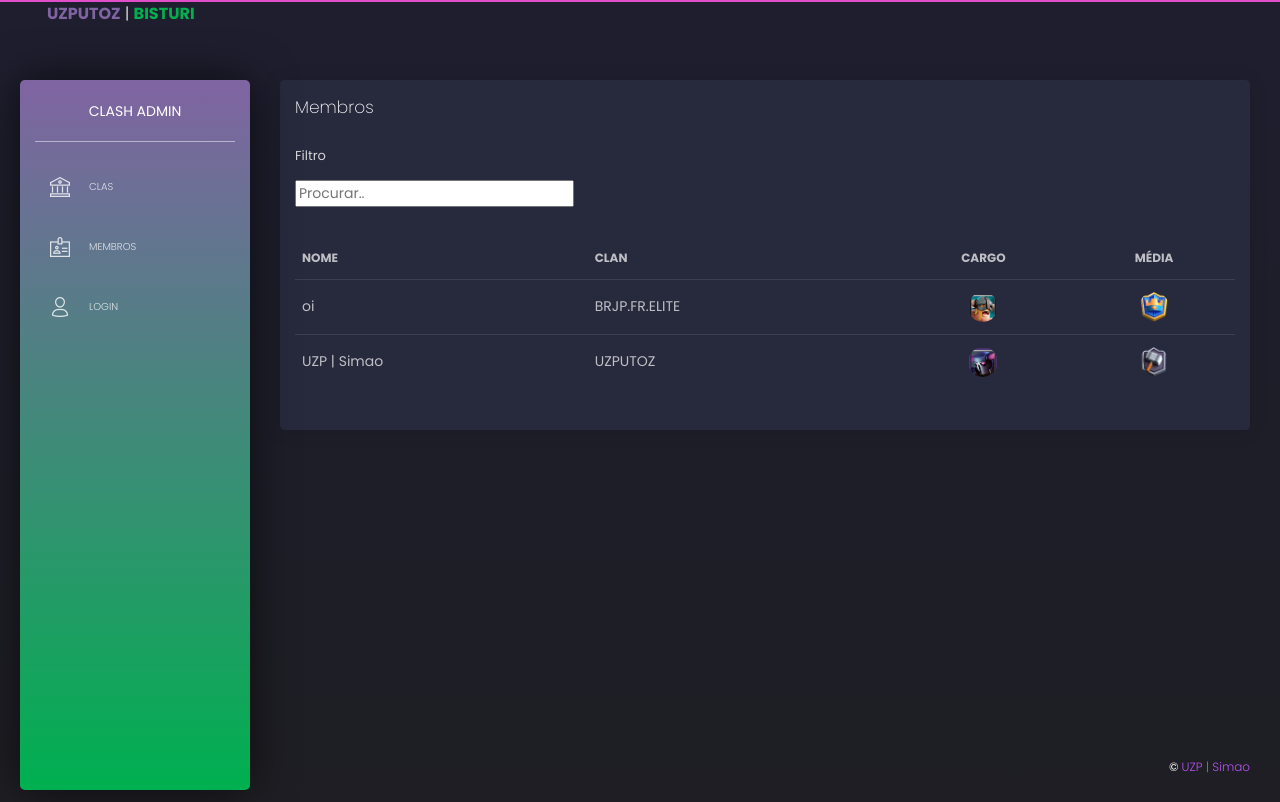
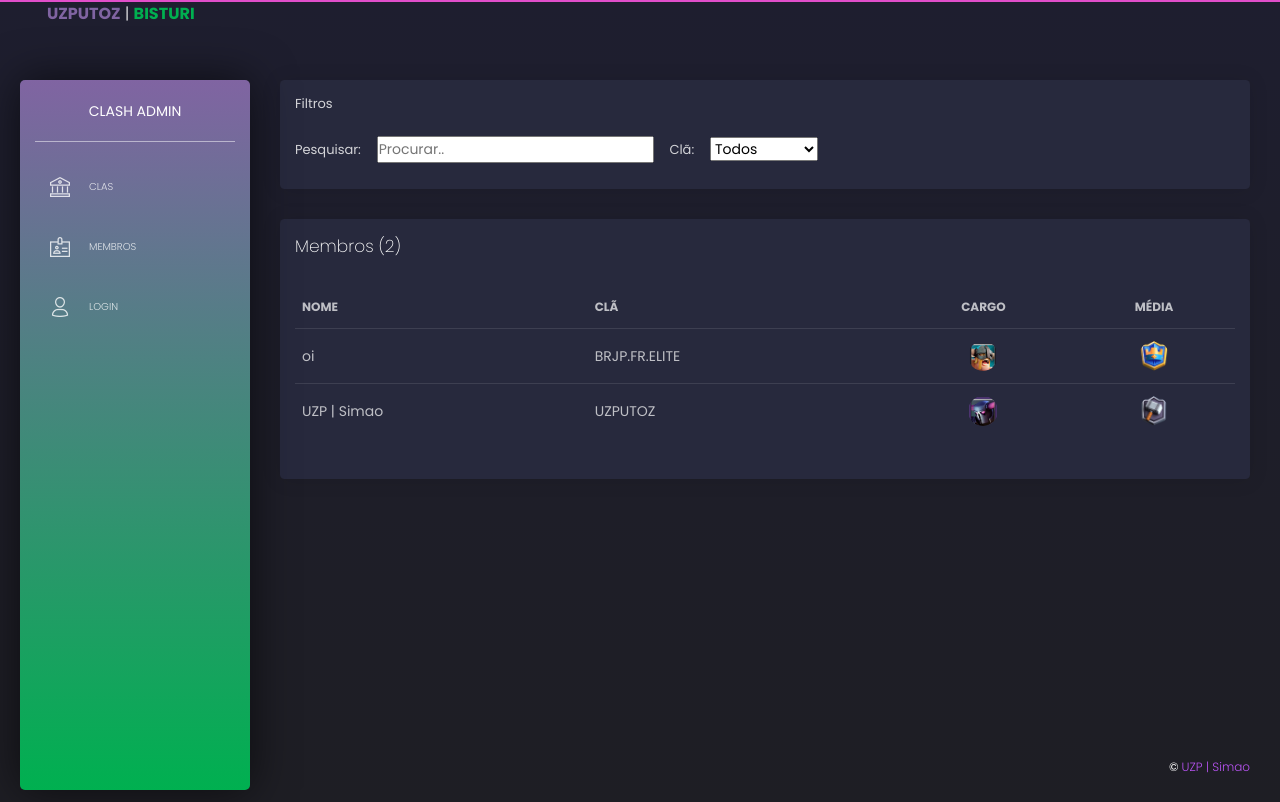
Before and after one commit to rodrigosimaogois/uzputoz, a Django app: page /clashdata/memberList/ in a window 1280 px wide. Run offline with Django 4.2, Linux system fonts and the light colour scheme; data comes from the database, SQL or seed files in the repository; both versions use the stored data as it was after the commit; some libraries are stand-ins or nearby versions.

Commit message:
added filters to members

```diff
--- a/clashAdmin/accounts/urls.py
+++ b/clashAdmin/accounts/urls.py
@@ -8,5 +8,5 @@ urlpatterns = [
     path('login/', auth_views.LoginView.as_view(
         template_name='accounts/login.html'), name='login'),
     path('logout/', auth_views.LogoutView.as_view(), name='logout'),
-    path('signup/', views.SignUp.as_view(), name='signup')
+    #path('signup/', views.SignUp.as_view(), name='signup')
 ]
--- a/clashAdmin/clashdata/models.py
+++ b/clashAdmin/clashdata/models.py
@@ -42,7 +42,7 @@ class ClanMember(models.Model):
         return reverse("members")
 
     class Meta:
-        ordering = ["clan", "name"]
+        ordering = ["clan", "-media"]
 
     def changeClan(self, newClan):
         self.clan = newClan
--- a/clashAdmin/clashdata/templates/clashdata/clanmember_list.html
+++ b/clashAdmin/clashdata/templates/clashdata/clanmember_list.html
@@ -6,6 +6,10 @@
 <style>
     #id_clan{
       background-color: #27293D;
+    }
+
+    .filter_clan{
+        max-width: fit-content;
     }
 
     .medalhas {
@@ -20,7 +24,11 @@
 
     .cargoPhoto {
         width: 30%;
-  }
+    }
+
+    .cargoPhoto {
+        width: 30%;
+    }
 
 </style>
 {% endblock stylesheets %}
@@ -44,20 +52,34 @@
                 <button type="button" class="btn btn-secondary" data-dismiss="modal">Cancelar</button>
                 <form id= "modal-confirm" method="POST" action="{% url 'clashdata:deletemember' pk=-1 %}" >
                   {% csrf_token %}
-                  <input type="submit" value="Confirm Delete" class="btn btn-danger btn-large">
+                  <input type="submit" value="Confirmar Remoção" class="btn btn-danger btn-large">
                 </form>
             </div>
         </div>
         </div>
     </div>
 
+    <div class="card">
+        <div class="card-body">
+            <h5>Filtros</h5>
+            <h5 class="form-check form-check-inline">Pesquisar: </h5>
+            <input class="form-check form-check-inline" id="searchFilter" type="text" placeholder="Procurar..">
+            <h5 class="form-check form-check-inline">Clã: </h5>
+            <form class="form-check form-check-inline" method="get" action="{% url 'clashdata:members' %}">
+                <select class="form-select" id="clanFilter" name="filter" onchange="this.form.submit()">
+                    <option class="optionvalue" {% if "all" == filter %} selected {% endif %} value="all">Todos</option>
+                    {% for clan in clans %}
+                        <option class="optionvalue" {% if clan.id|slugify == filter %} selected {% endif %} value="{{ clan.id }}">{{ clan.name }}</option>
+                    {% endfor %}
+                </select>
+            </form>
+
+        </div>
+    </div>
+
       <div class="card">
         <div class="card-header">
-          <h4 class="card-title">Membros</h4>
-        </div>
-        <div class="card-body">
-            <h5>Filtro</h5>
-            <input id="searchFilter" type="text" placeholder="Procurar..">
+          <h4 class="card-title">Membros (<span id="membrosCount">{{ object_list|length }}</span>)</h4>
         </div>
         <div class="card-body">
           <div class="table-responsive">
@@ -66,7 +88,7 @@
                 <tr>
                     <!--<th>Tag</th>-->
                     <th>Nome</th>
-                    <th>Clan</th>
+                    <th>Clã</th>
                     <th class="text-center">Cargo</th>
                     <th class="text-center">Média</th>
                     {% if user.is_authenticated %}
@@ -75,7 +97,7 @@
                 </tr>
               </thead>
               <tbody id="myTable">
-                {% for clanmember in clanmembers %}
+                {% for clanmember in object_list %}
                     <tr>
                         <!--<td>{{ clanmember.tag }}</td>-->
                         <td>{{ clanmember.name }}</td>
@@ -190,6 +212,7 @@ function changeClan(selectObject, clanMemberId) {
 $(document).ready(function(){
     $("#searchFilter").on("keyup", function() {
         var value = $(this).val().toLowerCase();
+        var count = 0;
 
         $("#myTable tr").filter(function(i, obj) {
             var line = "";
@@ -198,8 +221,16 @@ $(document).ready(function(){
                 line = line + " " + $(this).text();
             });
 
-            $(this).toggle(line.toLowerCase().indexOf(value) > -1)
+            var res = line.toLowerCase().indexOf(value) > -1;
+
+            if (res) {
+                count++;
+            }
+
+            $(this).toggle(res);
         });
+
+        $("#membrosCount").text(count);
     });
 });
 
--- a/clashAdmin/clashdata/views.py
+++ b/clashAdmin/clashdata/views.py
@@ -45,10 +45,25 @@ class DeleteClanMember(LoginRequiredMixin, generic.DeleteView):
 
 class ListMembers(generic.ListView):
     model = models.ClanMember
+    paginate_by = 25
+
+    def get_queryset(self):
+        filter_val = self.request.GET.get('filter', 'all')
+
+        print(filter_val)
+
+        if filter_val == 'all':
+            return models.ClanMember.objects.all()
+        else:
+            new_context = models.ClanMember.objects.filter(
+                clan=filter_val,
+            )
+
+            return new_context
 
     def get_context_data(self, **kwargs):
         context = super().get_context_data(**kwargs)
-        context['clanmembers'] = models.ClanMember.objects.all()
+        context['filter'] = self.request.GET.get('filter', 'all')
         context['clans'] = models.Clan.objects.all()
         return context
 
--- a/clashAdmin/templates/base.html
+++ b/clashAdmin/templates/base.html
@@ -3,6 +3,8 @@
 <html>
     <head>
         <meta charset="utf-8">
+        <meta name="viewport" content="width=device-width, initial-scale=0.8">
+
         <title>UZPUTOZ x BisTuRi</title>
 
         <link rel="stylesheet" href="https://cdn.jsdelivr.net/npm/bootstrap@4.6.2/dist/css/bootstrap.min.css" integrity="sha384-xOolHFLEh07PJGoPkLv1IbcEPTNtaed2xpHsD9ESMhqIYd0nLMwNLD69Npy4HI+N" crossorigin="anonymous">
--- a/clashAdmin/templates/includes/footer.html
+++ b/clashAdmin/templates/includes/footer.html
@@ -4,7 +4,7 @@
         <div class="container-fluid">
           <div class="copyright">
             &copy; <a target="_blank" rel="sponsored noopener noreferrer"
-                      href="https://bit.ly/3fKQZaL">UZP | Simao</a>
+                      href="#">UZP | Simao</a>
 
           </div>
         </div>
--- a/clashAdmin/templates/test.html
+++ /dev/null
@@ -1,4 +0,0 @@
-{% extends 'base.html' %}
-{% block content %}
-    <h1>You are now logged in!</h1>
-{% endblock content %}
--- a/clashAdmin/templates/thanks.html
+++ /dev/null
@@ -1,4 +0,0 @@
-{% extends 'base.html' %}
-{% block content %}
-    <h1>Thanks for visiting, come back soon!</h1>
-{% endblock content %}
```
Also changed, not shown: clashAdmin/db.sqlite3, clashAdmin/static/assets/css/black-dashboard.css.
